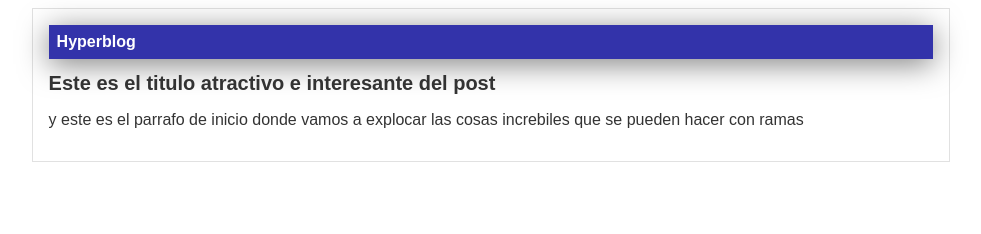
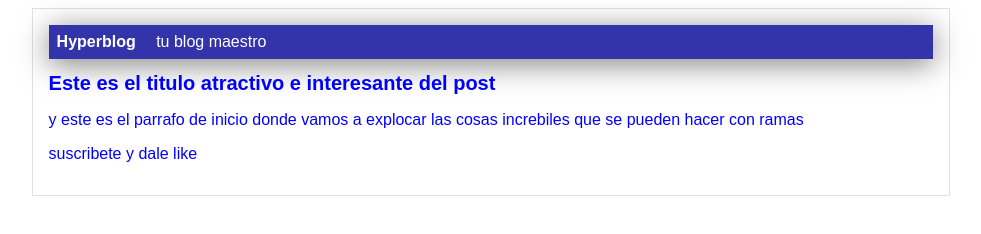
Before and after one commit to ignaicosa/CRUDD, a plain HTML site: page blogpost.html in a window 1280 px wide. Shown: the whole page, without its empty margins (149-1130 px from the left). Drawn offline with Linux system fonts and the light colour scheme.

Commit message:
Agrege suscripcion

```diff
--- a/blogpost.html
+++ b/blogpost.html
@@ -12,7 +12,9 @@
         <div id="container">
             <div id="cabecera">
                 Hyperblog
-
+                <span id="tagline">
+                    tu blog maestro
+                </span>
             </div>
             <div id="post">
                 <h1>Este es el titulo
@@ -21,6 +23,7 @@
                 <p>y este es el parrafo de
                 inicio donde vamos a explocar las cosas increbiles
                 que se pueden hacer con ramas</p>
+                <p>suscribete y dale like</p>
             </div>
         </div>
     </body>
--- a/css/estilos.css
+++ b/css/estilos.css
@@ -1,6 +1,6 @@
 body
 {
-    color: #333;
+    color: blue;
     text-align: left;
     font-family: arial;
     font-size: 16px;
@@ -26,7 +26,7 @@ body
 
 #cabecera #tagline
 {
-    padding: 1em 0;
+    padding: 1em;
     font-weight: normal;
 }
 #container h1
```
